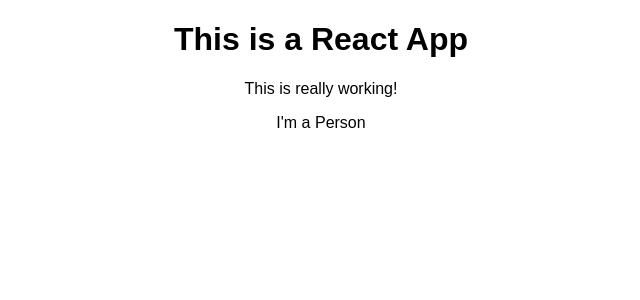
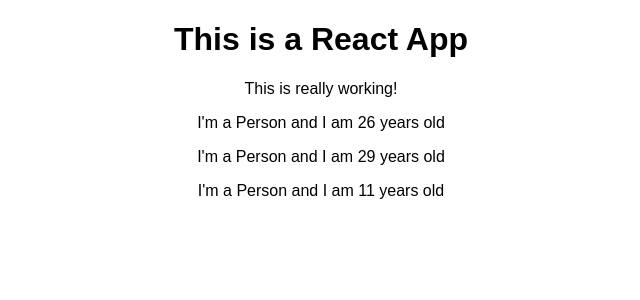
Before and after one commit to YudhaYuki/REACT-Base-Features-and-Syntax, a React (Create React App) app: page / in a window 1280 px wide. Shown: the top 300 px of the page, without its empty margins (319-959 px from the left). Built offline with nearby package versions, Linux system fonts and the light colour scheme.

Commit message:
Outputting Dynamic Content

```diff
--- a/src/App.js
+++ b/src/App.js
@@ -9,6 +9,8 @@
         <h1>This is a React App</h1>
         <p>This is really working!</p>
         <Person />
+        <Person />
+        <Person />
       </div>
     );
 
--- a/src/Person/Person.js
+++ b/src/Person/Person.js
@@ -1,7 +1,7 @@
 import React from 'react';
 
 const person = () => {
-    return <p>I'm a Person </p>
+    return <p>I'm a Person and I am {Math.floor(Math.random() * 30)} years old </p>
 }
 
 export default person;
```
